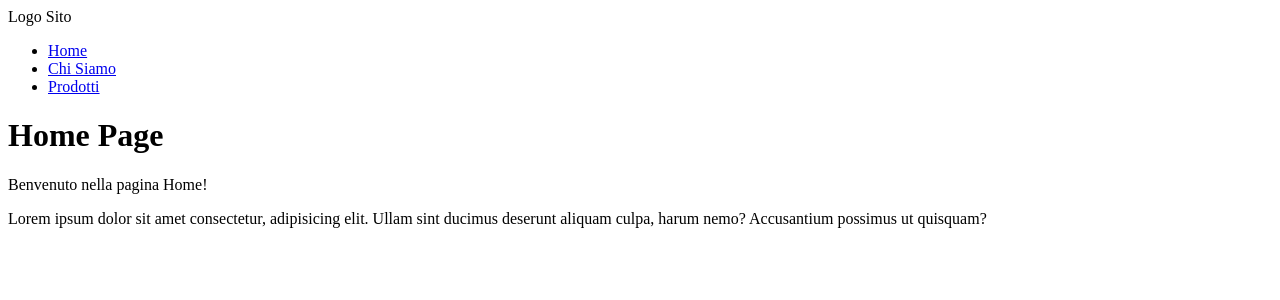
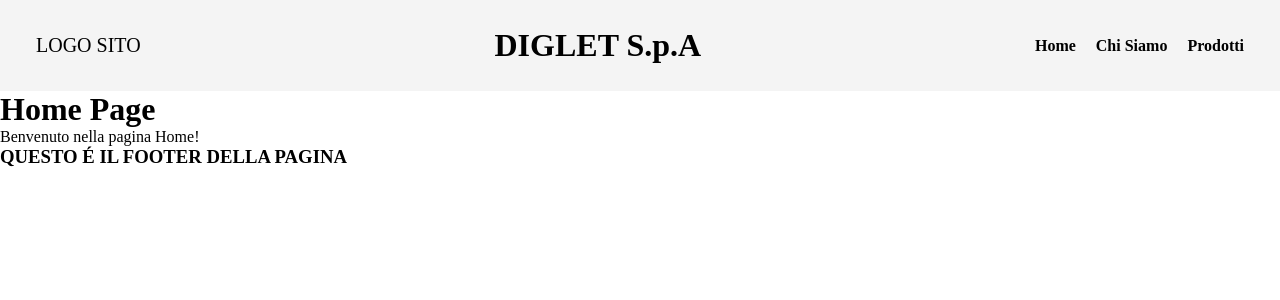
Before and after one commit to AlessandroPuglisi21/react-router, a React (Vite) app: page / in a window 1280 px wide. Shown: the top 300 px of the page. Built offline with nearby package versions, Linux system fonts and the light colour scheme.

Commit message:
ADD: Navbar css

```diff
--- a/src/index.css
+++ b/src/index.css
@@ -0,0 +1,52 @@
+* {
+    box-sizing: border-box;
+    margin: 0;
+    padding: 0;
+}
+
+
+ul,
+ol {
+    list-style: none;
+}
+
+
+a {
+    color: currentColor;
+    text-decoration: none;
+}
+body{
+    background-color: #ffffff;
+}
+
+/* ------------------------------------- */
+
+.header {
+    display: flex;
+    justify-content: space-between;
+    align-items: center;
+    padding: 14px 16px;
+    background-color: #f4f4f4;
+    color: black;
+  }
+
+
+  .header div {
+    font-size: 20px;
+    padding: 20px;
+  }
+
+  nav ul {
+    display: flex;
+  }
+
+  nav ul li {
+    margin-right: 20px;
+    font-weight: bold;
+  }
+  nav li:hover {
+   background-color: rgb(24, 24, 23);
+   color: #f4f4f4;
+   border-radius: 50px;
+   padding: 5px;
+  }
--- a/src/layouts/Footer.jsx
+++ b/src/layouts/Footer.jsx
@@ -1,11 +1,9 @@
 export default function Footer() {
   return (
     <footer>
-      <p>
-        Lorem ipsum dolor sit amet consectetur, adipisicing elit. Ullam sint
-        ducimus deserunt aliquam culpa, harum nemo? Accusantium possimus ut
-        quisquam?
-      </p>
+      <h3>
+       QUESTO É IL FOOTER DELLA PAGINA
+      </h3>
     </footer>
   );
 }
--- a/src/layouts/Header.jsx
+++ b/src/layouts/Header.jsx
@@ -2,8 +2,9 @@ import Nav from "./Navbar";
 
 export default function Header() {
     return (
-        <header>
-            <div>Logo Sito</div>
+        <header className="header">
+            <div> LOGO SITO</div>
+            <h1>DIGLET S.p.A</h1>
             <Nav></Nav>
         </header>
     )
--- a/src/layouts/Navbar.jsx
+++ b/src/layouts/Navbar.jsx
@@ -2,7 +2,7 @@ import { NavLink } from 'react-router-dom';
 
 export default function Nav() {
   return (
-    <nav>
+    <nav className='navbar'>
       <ul>
         <li><NavLink to="/">Home</NavLink></li>
         <li><NavLink to="/about">Chi Siamo</NavLink></li>
```
